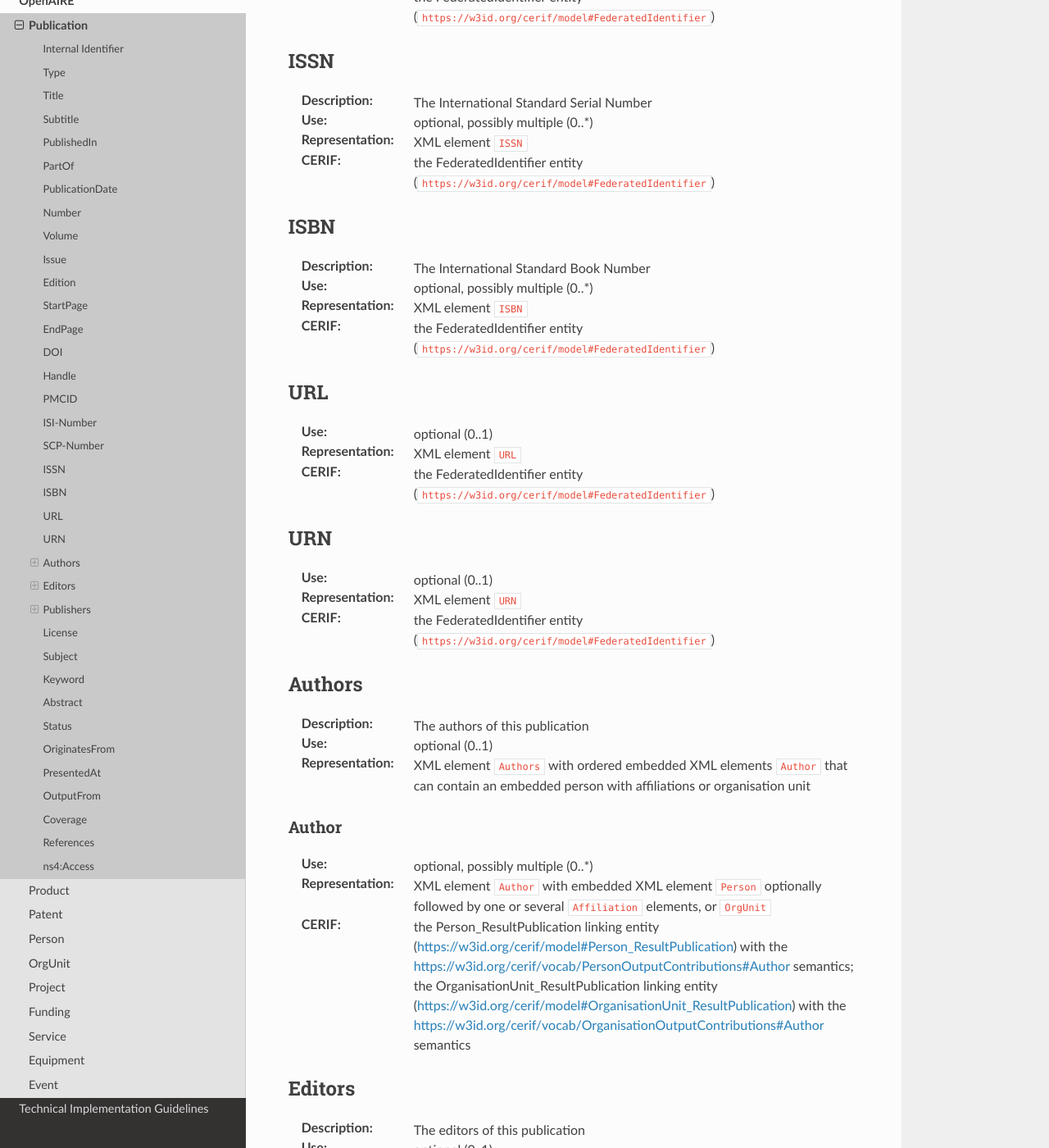
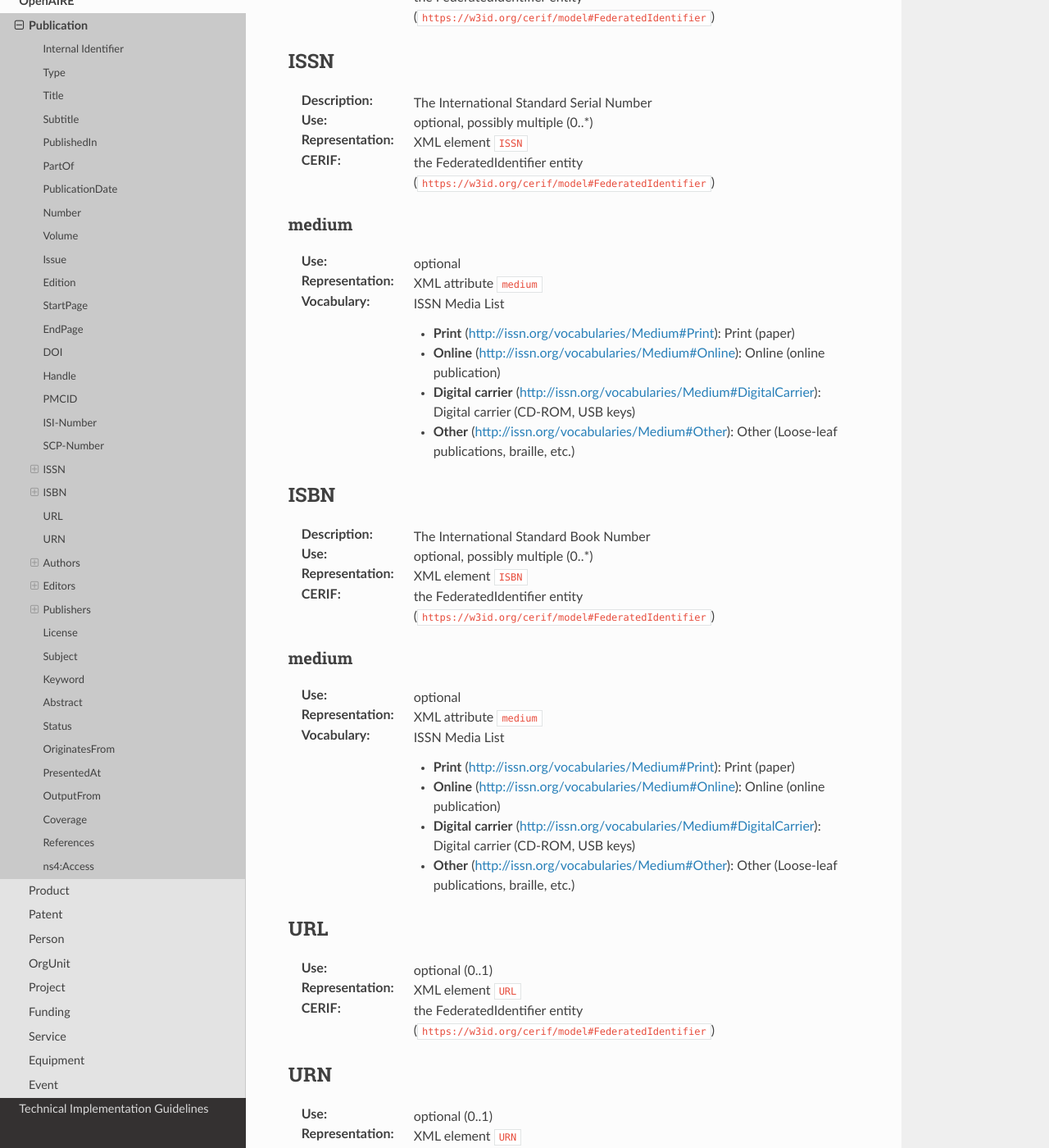
Before and after one commit to openaire/guidelines-cris-managers, a Sphinx documentation site: the page built from docs/cerif_xml_publication_entity.rst, in a window 1280 px wide and 1400 px high, scrolled down 8731 px. Shown: the whole window at 82% size. Built offline with Sphinx 7.4.7 and the Read the Docs theme 2.0.0, drawn with Linux system fonts in a browser that asks for light colours; a script that is not in the unit is left out.

Commit message:
added ISSN and ISBN media types
- close #23

```diff
--- a/docs/cerif_xml_publication_entity.rst
+++ b/docs/cerif_xml_publication_entity.rst
@@ -228,12 +228,38 @@ ISSN
 
 
 
+medium
+------
+:Use: optional
+:Representation: XML attribute ``medium``
+:Vocabulary: ISSN Media List
+
+  * **Print** (`<http://issn.org/vocabularies/Medium#Print>`_): Print (paper)
+  * **Online** (`<http://issn.org/vocabularies/Medium#Online>`_): Online (online publication)
+  * **Digital carrier** (`<http://issn.org/vocabularies/Medium#DigitalCarrier>`_): Digital carrier (CD-ROM, USB keys)
+  * **Other** (`<http://issn.org/vocabularies/Medium#Other>`_): Other (Loose-leaf publications, braille, etc.)
+
+
+
 ISBN
 ^^^^
 :Description: The International Standard Book Number
 :Use: optional, possibly multiple (0..*)
 :Representation: XML element ``ISBN``
 :CERIF: the FederatedIdentifier entity (``https://w3id.org/cerif/model#FederatedIdentifier``)
+
+
+
+medium
+------
+:Use: optional
+:Representation: XML attribute ``medium``
+:Vocabulary: ISSN Media List
+
+  * **Print** (`<http://issn.org/vocabularies/Medium#Print>`_): Print (paper)
+  * **Online** (`<http://issn.org/vocabularies/Medium#Online>`_): Online (online publication)
+  * **Digital carrier** (`<http://issn.org/vocabularies/Medium#DigitalCarrier>`_): Digital carrier (CD-ROM, USB keys)
+  * **Other** (`<http://issn.org/vocabularies/Medium#Other>`_): Other (Loose-leaf publications, braille, etc.)
 
 
 
```
